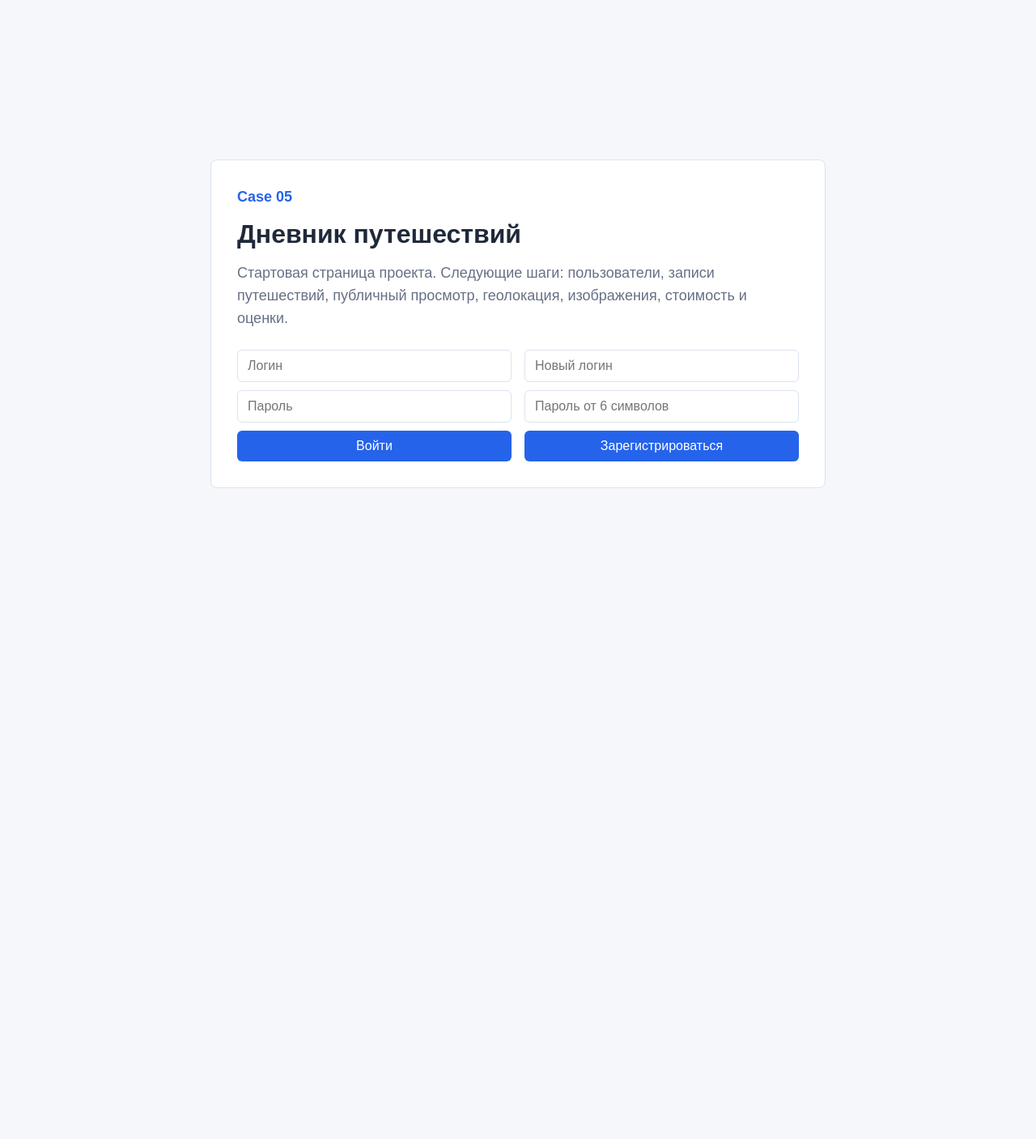
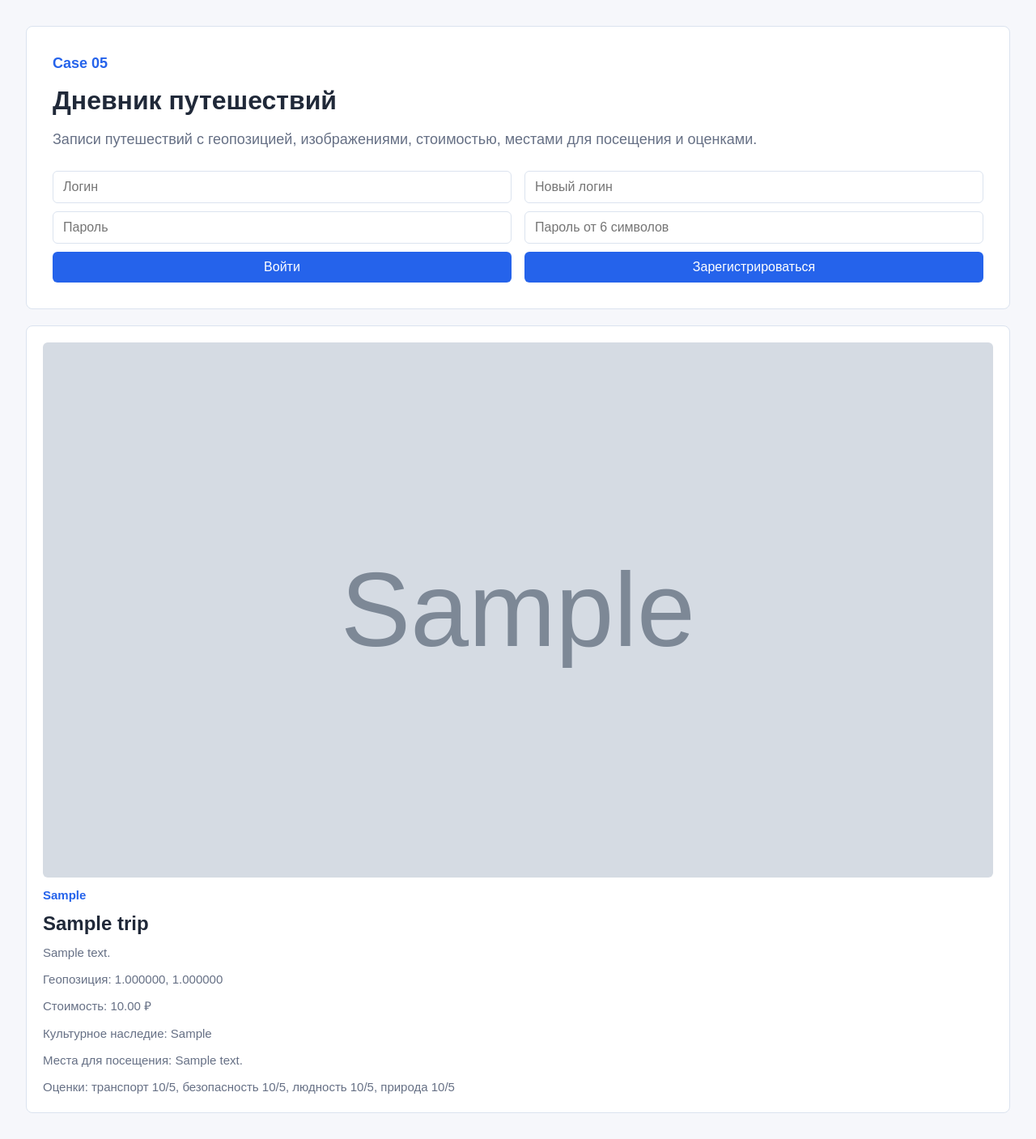
Before and after one commit to adzheliev/synergy-practicum-3rd-course, a FastAPI app: page / in a window 1280 px wide. Shown: the whole page at 81% size. Before the commit the page ends 603 px from the top, so only its background shows below. Run offline with FastAPI, Linux system fonts and the light colour scheme; tables that the repository leaves empty hold one stand-in row (values such as "Sample post"); grey boxes marked "Sample" are stand-in pictures.

Commit message:
Add travel diary trip creation

```diff
--- a/case_05_travel_diary/app/main.py
+++ b/case_05_travel_diary/app/main.py
@@ -5,7 +5,7 @@ from sqlalchemy import select
 from sqlalchemy.orm import Session
 
 from .database import Base, engine, get_db
-from .models import User
+from .models import Trip, TripImage, TripRating, User
 from .security import hash_password, read_signed_user_id, sign_user_id, verify_password
 
 
@@ -70,7 +70,11 @@ def logout():
 
 
 @app.get("/", response_class=HTMLResponse)
-def index(user: User | None = Depends(get_current_user)) -> str:
+def index(db: Session = Depends(get_db), user: User | None = Depends(get_current_user)) -> str:
+    trips = db.scalars(
+        select(Trip).where(Trip.is_public.is_(True)).order_by(Trip.created_at.desc())
+    ).all()
+    trip_cards = "".join(render_trip_card(trip) for trip in trips) or '<article class="trip-card empty">Пока нет публичных путешествий.</article>'
     account_panel = (
         f"""
         <form method="post" action="/logout" class="account">
@@ -94,6 +98,34 @@ def index(user: User | None = Depends(get_current_user)) -> str:
         </div>
         """
     )
+    create_panel = (
+        """
+        <section class="trip-card">
+          <h2>Новая запись</h2>
+          <form method="post" action="/trips" class="trip-form">
+            <input name="title" placeholder="Название путешествия" required>
+            <input name="location" placeholder="Местоположение" required>
+            <input name="latitude" type="number" step="0.000001" placeholder="Широта">
+            <input name="longitude" type="number" step="0.000001" placeholder="Долгота">
+            <input name="cost" type="number" min="0" step="0.01" placeholder="Стоимость">
+            <input name="image_url" placeholder="URL изображения">
+            <textarea name="heritage_places" placeholder="Места культурного наследия"></textarea>
+            <textarea name="places_to_visit" placeholder="Места для посещения"></textarea>
+            <textarea name="body" placeholder="Описание путешествия" required></textarea>
+            <label class="check"><input type="checkbox" name="is_public" value="true" checked> Публичная запись</label>
+            <div class="ratings">
+              <input name="transport_score" type="number" min="1" max="5" value="5" required>
+              <input name="safety_score" type="number" min="1" max="5" value="5" required>
+              <input name="crowd_score" type="number" min="1" max="5" value="3" required>
+              <input name="nature_score" type="number" min="1" max="5" value="5" required>
+            </div>
+            <button type="submit">Сохранить</button>
+          </form>
+        </section>
+        """
+        if user
+        else ""
+    )
     return """
     <!doctype html>
     <html lang="ru">
@@ -108,10 +140,94 @@ def index(user: User | None = Depends(get_current_user)) -> str:
           <section class="hero">
             <p class="eyebrow">Case 05</p>
             <h1>Дневник путешествий</h1>
-            <p>Стартовая страница проекта. Следующие шаги: пользователи, записи путешествий, публичный просмотр, геолокация, изображения, стоимость и оценки.</p>
+            <p>Записи путешествий с геопозицией, изображениями, стоимостью, местами для посещения и оценками.</p>
             {account_panel}
+          </section>
+          {create_panel}
+          <section class="trip-grid">
+            {trip_cards}
           </section>
         </main>
       </body>
     </html>
-    """.format(account_panel=account_panel)
+    """.format(account_panel=account_panel, create_panel=create_panel, trip_cards=trip_cards)
+
+
+def render_trip_card(trip: Trip) -> str:
+    image = trip.images[0].image_url if trip.images else ""
+    image_html = f'<img src="{image}" alt="{trip.title}">' if image else ""
+    rating = trip.ratings[0] if trip.ratings else None
+    rating_html = (
+        f"""
+        <p>Оценки: транспорт {rating.transport_score}/5, безопасность {rating.safety_score}/5,
+        людность {rating.crowd_score}/5, природа {rating.nature_score}/5</p>
+        """
+        if rating
+        else ""
+    )
+    geo = f"{trip.latitude}, {trip.longitude}" if trip.latitude is not None and trip.longitude is not None else "не указана"
+    cost = f"{trip.cost} ₽" if trip.cost is not None else "не указана"
+    return f"""
+    <article class="trip-card">
+      {image_html}
+      <p class="meta">{trip.location}</p>
+      <h2>{trip.title}</h2>
+      <p>{trip.body}</p>
+      <p>Геопозиция: {geo}</p>
+      <p>Стоимость: {cost}</p>
+      <p>Культурное наследие: {trip.heritage_places or "не указано"}</p>
+      <p>Места для посещения: {trip.places_to_visit or "не указаны"}</p>
+      {rating_html}
+    </article>
+    """
+
+
+@app.post("/trips")
+def create_trip(
+    title: str = Form(...),
+    location: str = Form(...),
+    latitude: float | None = Form(None),
+    longitude: float | None = Form(None),
+    cost: float | None = Form(None),
+    image_url: str = Form(""),
+    heritage_places: str = Form(""),
+    places_to_visit: str = Form(""),
+    body: str = Form(...),
+    is_public: bool = Form(False),
+    transport_score: int = Form(...),
+    safety_score: int = Form(...),
+    crowd_score: int = Form(...),
+    nature_score: int = Form(...),
+    db: Session = Depends(get_db),
+    user: User = Depends(require_user),
+):
+    for score in [transport_score, safety_score, crowd_score, nature_score]:
+        if score < 1 or score > 5:
+            raise HTTPException(status_code=400, detail="Scores must be from 1 to 5")
+    trip = Trip(
+        title=title.strip(),
+        location=location.strip(),
+        latitude=latitude,
+        longitude=longitude,
+        cost=cost,
+        heritage_places=heritage_places.strip(),
+        places_to_visit=places_to_visit.strip(),
+        body=body.strip(),
+        is_public=is_public,
+        author_id=user.id,
+    )
+    db.add(trip)
+    db.flush()
+    if image_url.strip():
+        db.add(TripImage(trip_id=trip.id, image_url=image_url.strip()))
+    db.add(
+        TripRating(
+            trip_id=trip.id,
+            transport_score=transport_score,
+            safety_score=safety_score,
+            crowd_score=crowd_score,
+            nature_score=nature_score,
+        )
+    )
+    db.commit()
+    return RedirectResponse("/", status_code=303)
--- a/case_05_travel_diary/app/static/css/style.css
+++ b/case_05_travel_diary/app/static/css/style.css
@@ -20,8 +20,7 @@ body {
 
 .page {
   display: grid;
-  min-height: 100vh;
-  place-items: center;
+  gap: 20px;
   padding: 32px;
 }
 
@@ -29,7 +28,6 @@ body {
   background: var(--surface);
   border: 1px solid var(--line);
   border-radius: 8px;
-  max-width: 760px;
   padding: 32px;
 }
 
@@ -79,6 +77,15 @@ input {
   width: 100%;
 }
 
+textarea {
+  border: 1px solid var(--line);
+  border-radius: 6px;
+  font: inherit;
+  min-height: 90px;
+  padding: 10px 12px;
+  resize: vertical;
+}
+
 button {
   background: var(--accent);
   border: 0;
@@ -89,9 +96,80 @@ button {
   padding: 10px 14px;
 }
 
+.trip-form {
+  display: grid;
+  gap: 10px;
+  grid-template-columns: repeat(2, minmax(0, 1fr));
+}
+
+.trip-form textarea,
+.trip-form button,
+.trip-form .check,
+.ratings {
+  grid-column: 1 / -1;
+}
+
+.check {
+  align-items: center;
+  display: flex;
+  gap: 8px;
+}
+
+.check input {
+  width: auto;
+}
+
+.ratings {
+  display: grid;
+  gap: 10px;
+  grid-template-columns: repeat(4, minmax(0, 1fr));
+}
+
+.trip-grid {
+  display: grid;
+  gap: 16px;
+  grid-template-columns: repeat(auto-fit, minmax(280px, 1fr));
+}
+
+.trip-card {
+  background: var(--surface);
+  border: 1px solid var(--line);
+  border-radius: 8px;
+  display: grid;
+  gap: 10px;
+  padding: 20px;
+}
+
+.trip-card img {
+  aspect-ratio: 16 / 9;
+  border-radius: 6px;
+  object-fit: cover;
+  width: 100%;
+}
+
+.trip-card h2 {
+  margin: 0;
+}
+
+.trip-card p {
+  font-size: 15px;
+  margin: 0;
+}
+
+.meta {
+  color: var(--accent);
+  font-weight: 700;
+}
+
+.empty {
+  color: var(--muted);
+}
+
 @media (max-width: 720px) {
   .auth-grid,
-  .account {
+  .account,
+  .trip-form,
+  .ratings {
     grid-template-columns: 1fr;
   }
 }
```
